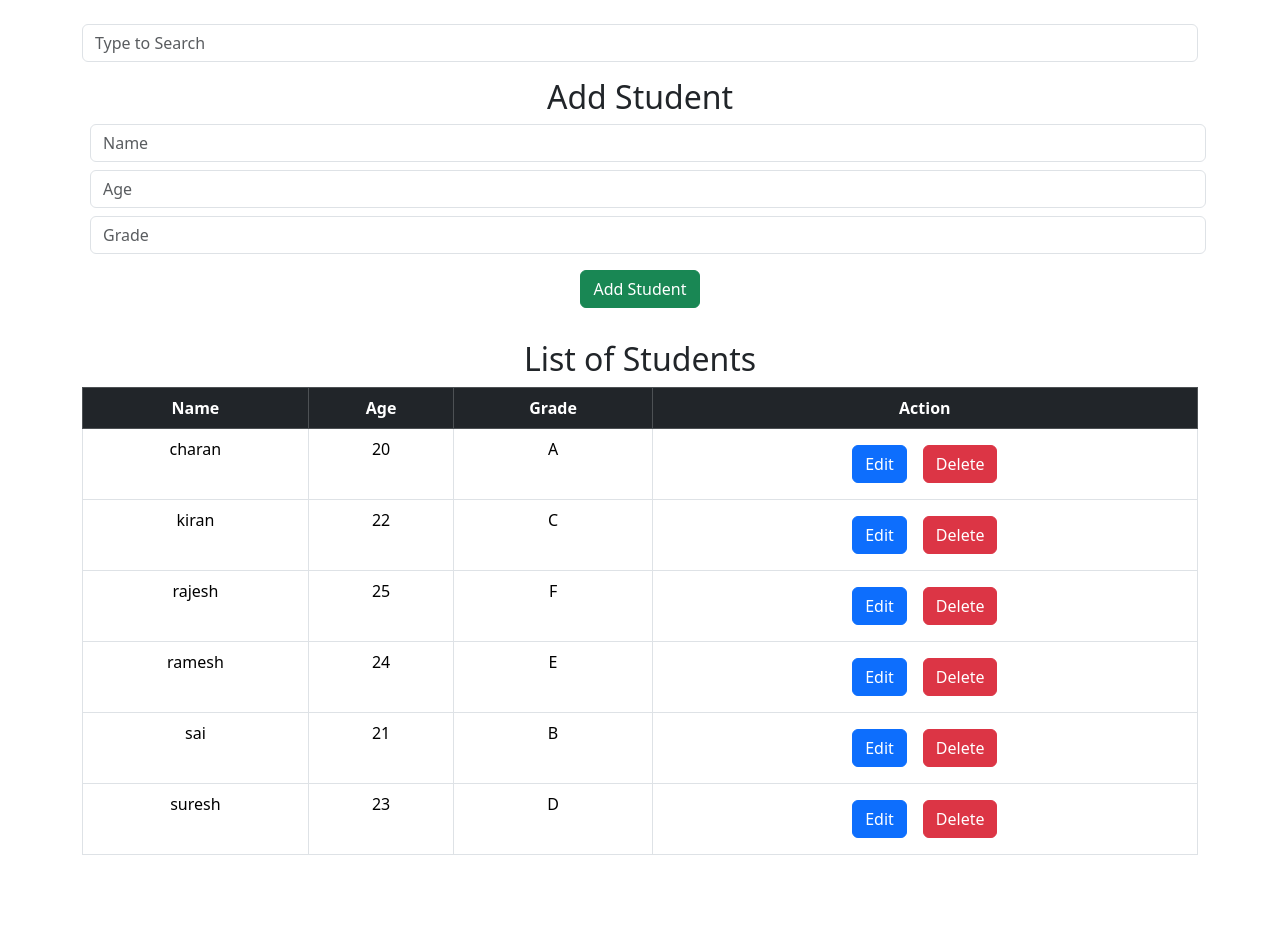
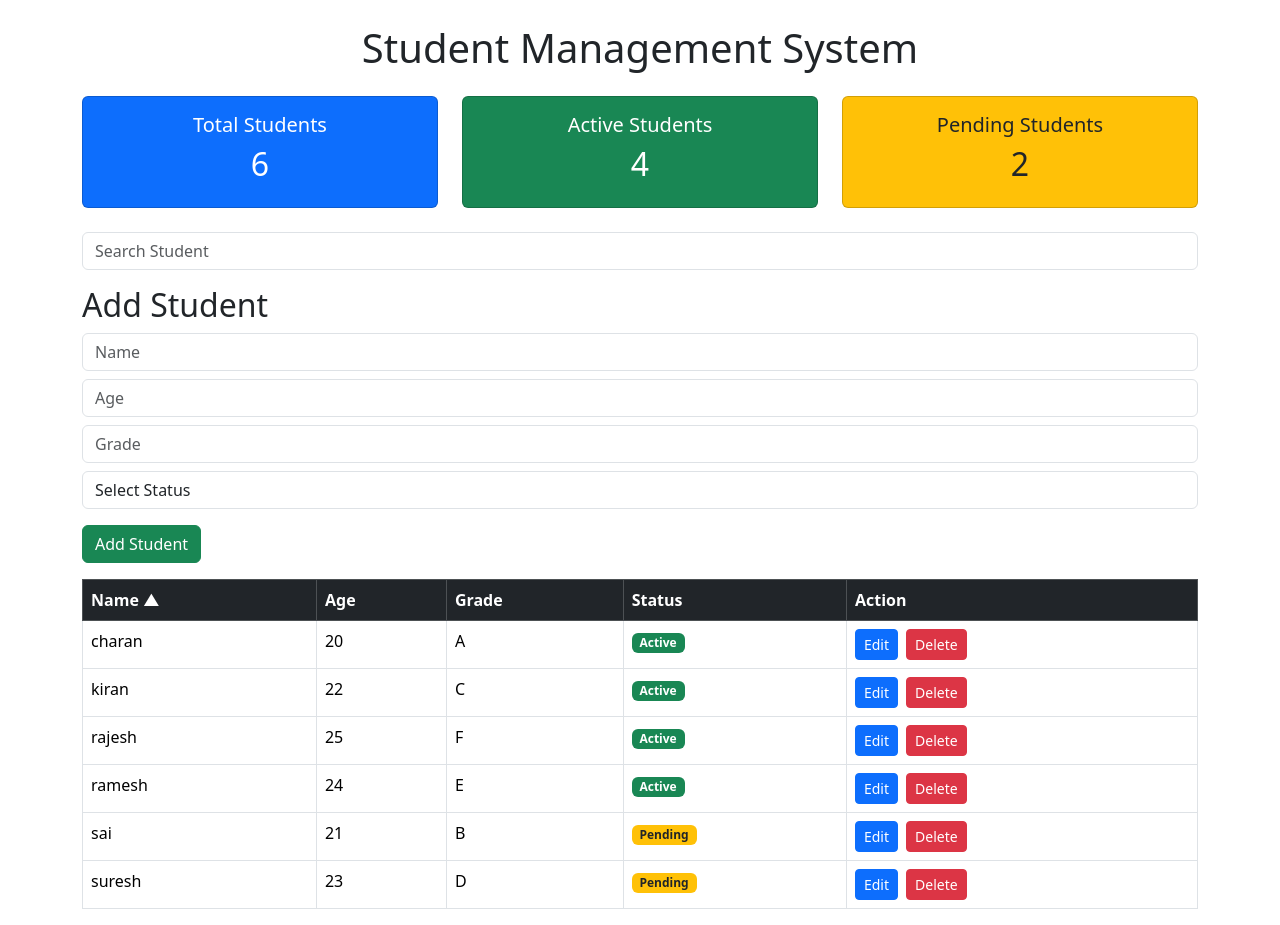
Before and after one commit to BonagiriCharan22/FSD, a React (Create React App) app in the folder React/object/: page / in a window 1280 px wide. Before the commit the page ends 871 px from the top, so only its background shows below. Built offline with nearby package versions, Linux system fonts and the light colour scheme.

Commit message:
Add some more features to Object code in React Folder(like local storage )

```diff
--- a/React/object/src/App.js
+++ b/React/object/src/App.js
@@ -1,12 +1,13 @@
 import "./App.css";
-import { useState } from "react";
+import { useState, useEffect } from "react";
+
 let istudents = [
-  { name: "charan", age: 20, grade: "A" },
-  { name: "sai", age: 21, grade: "B" },
-  { name: "kiran", age: 22, grade: "C" },
-  { name: "suresh", age: 23, grade: "D" },
-  { name: "ramesh", age: 24, grade: "E" },
-  { name: "rajesh", age: 25, grade: "F" },
+  { name: "charan", age: 20, grade: "A", status: "Active" },
+  { name: "sai", age: 21, grade: "B", status: "Pending" },
+  { name: "kiran", age: 22, grade: "C", status: "Active" },
+  { name: "suresh", age: 23, grade: "D", status: "Pending" },
+  { name: "ramesh", age: 24, grade: "E", status: "Active" },
+  { name: "rajesh", age: 25, grade: "F", status: "Active" },
 ];
 
 function App() {
@@ -14,21 +15,33 @@ function App() {
     name: "",
     age: "",
     grade: "",
+    status: "",
   });
 
   const [editIndex, setEditIndex] = useState(null);
-  const [students, setStudents] = useState(istudents);
+
+  const [students, setStudents] = useState(() => {
+    const saved = localStorage.getItem("students");
+    return saved ? JSON.parse(saved) : istudents;
+  });
+
   const [search, setSearch] = useState("");
   const [ascending, setAscending] = useState(true);
+
+  useEffect(() => {
+    localStorage.setItem("students", JSON.stringify(students));
+  }, [students]);
 
   const handleChange = (e) => {
     setFormData({ ...formData, [e.target.name]: e.target.value });
   };
+
   const addStudent = () => {
     if (
       formData.name.trim() === "" ||
       formData.age.trim() === "" ||
-      formData.grade.trim() === ""
+      formData.grade.trim() === "" ||
+      formData.status.trim() === ""
     ) {
       alert("Please fill all fields.");
       return;
@@ -40,72 +53,124 @@ function App() {
     }
 
     setStudents([...students, formData]);
-    setFormData({ name: "", age: "", grade: "" });
+
+    setFormData({
+      name: "",
+      age: "",
+      grade: "",
+      status: "",
+    });
   };
 
-  // Delete with Confirmation
   const handleDelete = (index) => {
-    const confirmDelete = window.confirm(
-      "Are you sure you want to delete this student?"
-    );
-
-    if (confirmDelete) {
-      const updatedStudents = students.filter((_, i) => i !== index);
-      setStudents(updatedStudents);
+    if (window.confirm("Are you sure you want to delete this student?")) {
+      setStudents(students.filter((_, i) => i !== index));
     }
   };
 
-  const handleEdit = (i) => {
-    setEditIndex(i);
-    setFormData(students[i]);
+  const handleEdit = (index) => {
+    setEditIndex(index);
+    setFormData(students[index]);
   };
 
   const handleUpdate = () => {
     if (
       formData.name.trim() === "" ||
       formData.age.trim() === "" ||
-      formData.grade.trim() === ""
+      formData.grade.trim() === "" ||
+      formData.status.trim() === ""
     ) {
       alert("Please fill all fields.");
       return;
     }
 
-    const updatedStudents = students.map((s, i) =>
-      i === editIndex ? formData : s
+    const updatedStudents = students.map((student, index) =>
+      index === editIndex ? formData : student
     );
 
     setStudents(updatedStudents);
-    setFormData({ name: "", age: "", grade: "" });
+
+    setFormData({
+      name: "",
+      age: "",
+      grade: "",
+      status: "",
+    });
+
     setEditIndex(null);
   };
-  const filteredStudent = students.filter((s) =>
-    s.name.toLowerCase().includes(search.toLowerCase())
+
+  const filteredStudents = students.filter((student) =>
+    student.name.toLowerCase().includes(search.toLowerCase())
   );
 
-  const sorted = [...filteredStudent].sort((a, b) =>
+  const sortedStudents = [...filteredStudents].sort((a, b) =>
     ascending
       ? a.name.localeCompare(b.name)
       : b.name.localeCompare(a.name)
   );
+
+  const total = students.length;
+  const active = students.filter((s) => s.status === "Active").length;
+  const pending = students.filter((s) => s.status === "Pending").length;
+
   return (
-    <div className="App container mt-4">
+    <div className="container mt-4">
+
+      <h1 className="text-center mb-4">Student Management System</h1>
+
+      {/* Dashboard Cards */}
+
+      <div className="row mb-4">
+        <div className="col-md-4">
+          <div className="card bg-primary text-white">
+            <div className="card-body text-center">
+              <h5>Total Students</h5>
+              <h2>{total}</h2>
+            </div>
+          </div>
+        </div>
+
+        <div className="col-md-4">
+          <div className="card bg-success text-white">
+            <div className="card-body text-center">
+              <h5>Active Students</h5>
+              <h2>{active}</h2>
+            </div>
+          </div>
+        </div>
+
+        <div className="col-md-4">
+          <div className="card bg-warning text-dark">
+            <div className="card-body text-center">
+              <h5>Pending Students</h5>
+              <h2>{pending}</h2>
+            </div>
+          </div>
+        </div>
+      </div>
+
+      {/* Search */}
+
       <input
         className="form-control mb-3"
+        placeholder="Search Student"
         value={search}
-        placeholder="Type to Search"
         onChange={(e) => setSearch(e.target.value)}
       />
-      {editIndex !== null ? <h2>Update Student</h2> : <h2>Add Student</h2>}
-      <div className="form">
+
+      <h2>{editIndex !== null ? "Update Student" : "Add Student"}</h2>
+
       <input
-          className="form-control m-2"
+        className="form-control mb-2"
         name="name"
         placeholder="Name"
         value={formData.name}
         onChange={handleChange}
       />
+
       <input
-          className="form-control m-2"
+        className="form-control mb-2"
         name="age"
         placeholder="Age"
         value={formData.age}
@@ -113,31 +178,33 @@ function App() {
       />
 
       <input
-          className="form-control m-2"
+        className="form-control mb-2"
         name="grade"
         placeholder="Grade"
         value={formData.grade}
         onChange={handleChange}
       />
 
+      <select
+        className="form-control mb-3"
+        name="status"
+        value={formData.status}
+        onChange={handleChange}
+      >
+        <option value="">Select Status</option>
+        <option value="Active">Active</option>
+        <option value="Pending">Pending</option>
+      </select>
+
       {editIndex !== null ? (
-          <button
-            className="btn btn-primary m-2"
-            onClick={handleUpdate}
-          >
-            Update
+        <button className="btn btn-primary mb-3" onClick={handleUpdate}>
+          Update Student
         </button>
       ) : (
-          <button
-            className="btn btn-success m-2"
-            onClick={addStudent}
-          >
+        <button className="btn btn-success mb-3" onClick={addStudent}>
           Add Student
         </button>
       )}
-      </div>
-
-      <h2 className="mt-4">List of Students</h2>
 
       <table className="table table-bordered table-hover">
         <thead className="table-dark">
@@ -146,35 +213,43 @@ function App() {
               style={{ cursor: "pointer" }}
               onClick={() => setAscending(!ascending)}
             >
-              Name{" "}
-              <i
-                className={
-                  ascending ? "bi bi-arrow-up" : "bi bi-arrow-down"
-                }
-              ></i>
+              Name {ascending ? "▲" : "▼"}
             </th>
             <th>Age</th>
             <th>Grade</th>
+            <th>Status</th>
             <th>Action</th>
           </tr>
         </thead>
 
         <tbody>
-          {sorted.map((student, index) => (
+          {sortedStudents.map((student, index) => (
             <tr key={index}>
               <td>{student.name}</td>
               <td>{student.age}</td>
               <td>{student.grade}</td>
               <td>
+                <span
+                  className={`badge ${
+                    student.status === "Active"
+                      ? "bg-success"
+                      : "bg-warning text-dark"
+                  }`}
+                >
+                  {student.status}
+                </span>
+              </td>
+
+              <td>
                 <button
-                  className="btn btn-primary m-2"
+                  className="btn btn-primary btn-sm me-2"
                   onClick={() => handleEdit(index)}
                 >
                   Edit
                 </button>
 
                 <button
-                  className="btn btn-danger m-2"
+                  className="btn btn-danger btn-sm"
                   onClick={() => handleDelete(index)}
                 >
                   Delete
```
Lines whose indentation alone changed are shown as unchanged.
